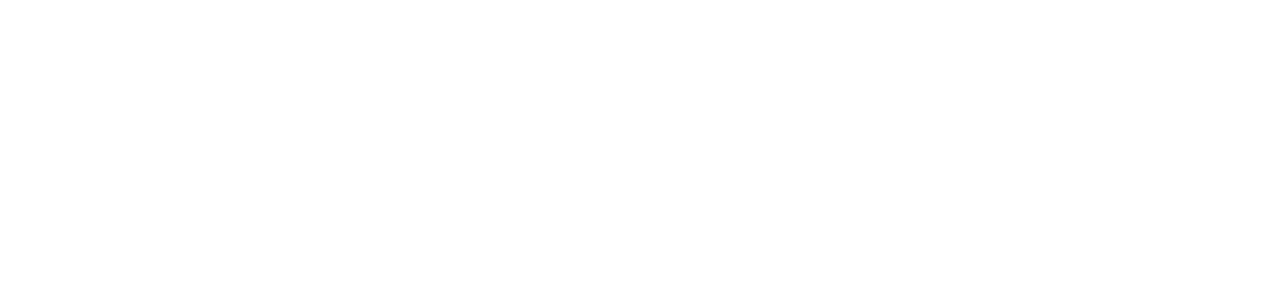
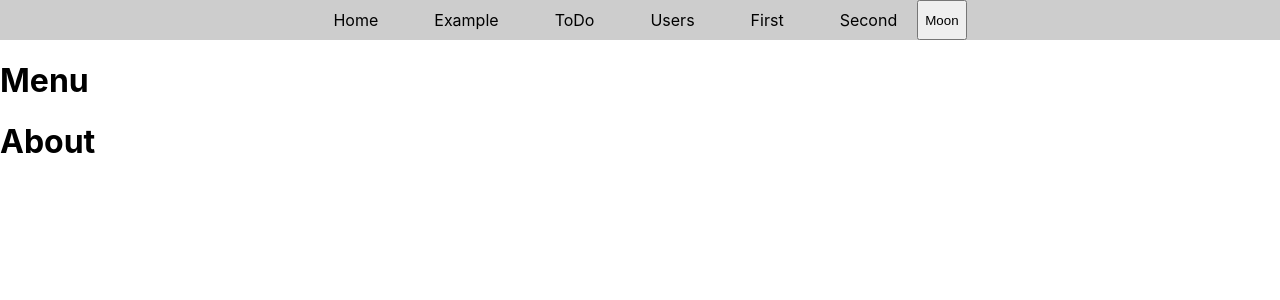
Before and after one commit to kudriashova-ag/react-app-421, a React (Create React App) app: page /pages in a window 1280 px wide. Before the commit this address had no page. Shown: the top 300 px of the page. Built offline with nearby package versions, Linux system fonts and the light colour scheme.

Commit message:
last commit

```diff
--- a/src/components/Header/Menu.jsx
+++ b/src/components/Header/Menu.jsx
@@ -8,6 +8,8 @@ const Menu = () => {
       <NavLink to="/example">Example</NavLink>
       <NavLink to="/todo">ToDo</NavLink>
       <NavLink to="/users">Users</NavLink>
+      <NavLink to="/first">First</NavLink>
+      <NavLink to="/second">Second</NavLink>
     </nav>
   );
 };
--- a/src/components/todo/ToDoAdd.jsx
+++ b/src/components/todo/ToDoAdd.jsx
@@ -1,6 +1,8 @@
 import React, { useState } from "react";
 
 const ToDoAdd = ({ addTask }) => {
+  console.log("ToDoAdd render");
+
   const [newTitle, setNewTitle] = useState('');
   const [error, setError] = useState(false);
 
@@ -29,4 +31,4 @@ const ToDoAdd = ({ addTask }) => {
   );
 };
 
-export default ToDoAdd;
+export default React.memo(ToDoAdd);
--- a/src/components/todo/ToDoFilter.jsx
+++ b/src/components/todo/ToDoFilter.jsx
@@ -1,6 +1,8 @@
 import React from 'react';
 
 const ToDoFilter = ({ filter, setFilter, filterMap }) => {
+  console.log(`ToDoFilter render`);
+
   const filterKeys = Object.keys(filterMap);
   // console.log(filterKeys);
 
@@ -12,4 +14,4 @@ const ToDoFilter = ({ filter, setFilter, filterMap }) => {
   );
 };
 
-export default ToDoFilter;
+export default React.memo(ToDoFilter);
--- a/src/components/todo/ToDoItem.jsx
+++ b/src/components/todo/ToDoItem.jsx
@@ -1,6 +1,8 @@
 import React, { useState } from "react";
 
 const ToDoItem = ({ task, deleteTask, changeDone, changeTitle }) => {
+  console.log(`ToDoItem render`);
+
   const [isEditing, setIsEditing] = useState(false);
   const [newTitle, setNewTitle] = useState(task.title);
 
@@ -40,4 +42,4 @@ const ToDoItem = ({ task, deleteTask, changeDone, changeTitle }) => {
   return isEditing ? editTemplate : normalTemplate;
 };
 
-export default ToDoItem;
+export default React.memo(ToDoItem);
--- a/src/components/todo/ToDoList.jsx
+++ b/src/components/todo/ToDoList.jsx
@@ -1,4 +1,4 @@
-import React, { useEffect, useReducer, useState } from "react";
+import React, { useCallback, useEffect, useReducer, useState } from "react";
 import ToDoAdd from "./ToDoAdd";
 import ToDoFilter from "./ToDoFilter";
 import ToDoItem from "./ToDoItem";
@@ -14,6 +14,8 @@ const filterMap = {
 };
 
 const ToDoList = () => {
+  console.log(`ToDoList render`);
+
   const [tasks, dispatch] = useReducer(toDoReducer, list);
 
   const [filter, setFilter] = useState("All");
@@ -22,7 +24,7 @@ const ToDoList = () => {
     const data = localStorage.getItem("tasks");
     dispatch({
       type: "SET_TASKS",
-      payload: data ? JSON.parse(data) : list
+      payload: data ? JSON.parse(data) : list,
     });
     const filterData = localStorage.getItem("filter");
     setFilter(filterData ? filterData : "All");
@@ -36,28 +38,28 @@ const ToDoList = () => {
     localStorage.setItem("filter", filter);
   }, [filter]);
 
-  const addTask = (title) => {
+  const addTask = useCallback((title) => {
     dispatch({
       type: "ADD_TASK",
       payload: title,
     });
-  };
+  }, []);
 
-  const deleteTask = (id) => {
+  const deleteTask = useCallback((id) => {
     dispatch({
       type: "REMOVE_TASK",
       payload: id,
     });
-  };
+  },[])
 
-  const changeDone = (id) => {
+  const changeDone = useCallback((id) => {
     dispatch({
       type: "CHANGE_DONE",
       payload: id,
     });
-  };
+  }, []);
 
-  const changeTitle = (id, title) => {
+  const changeTitle = useCallback((id, title) => {
     dispatch({
       type: "CHANGE_TITLE",
       payload: {
@@ -65,20 +67,19 @@ const ToDoList = () => {
         title,
       },
     });
-  };
+  },[])
 
   return (
     <div>
       <h1 className="welcome">ToDo List</h1>
 
-      {/* <img src={test} alt="test" /> */}
-
       <div className="todo-list">
         <ToDoAdd addTask={addTask} />
+
         <ToDoFilter
           filter={filter}
+          filterMap={filterMap}
           setFilter={setFilter}
-          filterMap={filterMap}
         />
         <div className="list">
           {tasks.filter(filterMap[filter]).map((item) => (
--- a/src/index.js
+++ b/src/index.js
@@ -9,6 +9,11 @@ import Users from './pages/Users';
 import User from './pages/User';
 import ThemeContext from './contexts/ThemeContext';
 import ThemeProvider from './providers/ThemeProvider';
+import First from './pages/First';
+import Second from './pages/Second';
+import Menu from './pages/Menu';
+import About from './pages/About';
+import Contacts from './pages/Contacts';
 // import reportWebVitals from './reportWebVitals';
 
 const root = ReactDOM.createRoot(document.getElementById('root'));
@@ -26,6 +31,17 @@ root.render(
                 <Route path="/users/:id" element={<User />} />
               </Route>
 
+
+              <Route path="/first" element={<First />} />
+              <Route path="/second" element={<Second />} />
+
+
+            <Route path="/pages" element={<Menu />}>
+              <Route index element={<About />} />
+              <Route path="contacts" element={<Contacts />} />
+            </Route>
+
+
             </Route>
           </Routes>
         </BrowserRouter>
--- /dev/null
+++ b/src/pages/About.jsx
@@ -0,0 +1,11 @@
+import React from 'react';
+
+const About = () => {
+    return (
+        <div>
+            <h1>About</h1>
+        </div>
+    );
+}
+
+export default About;
--- /dev/null
+++ b/src/pages/Contacts.jsx
@@ -0,0 +1,11 @@
+import React from 'react';
+
+const Contacts = () => {
+    return (
+        <div>
+            <h1>Contacts</h1>
+        </div>
+    );
+}
+
+export default Contacts;
--- /dev/null
+++ b/src/pages/First.jsx
@@ -0,0 +1,11 @@
+import React from 'react';
+
+const First = () => {
+    return (
+        <div>
+            <h1>First</h1>
+        </div>
+    );
+}
+
+export default First;
--- /dev/null
+++ b/src/pages/Menu.jsx
@@ -0,0 +1,13 @@
+import React from 'react';
+import { Outlet } from 'react-router';
+
+const Menu = () => {
+    return (
+        <div>
+            <h1>Menu</h1>
+            <Outlet />
+        </div>
+    );
+}
+
+export default Menu;
--- /dev/null
+++ b/src/pages/Second.jsx
@@ -0,0 +1,11 @@
+import React from 'react';
+
+const Second = () => {
+    return (
+        <div>
+            <h1>Second</h1>
+        </div>
+    );
+}
+
+export default Second;
```
Also changed, not shown: src/pages/Third.jsx (added, +11 -0 lines). Lines whose indentation alone changed are shown as unchanged.
